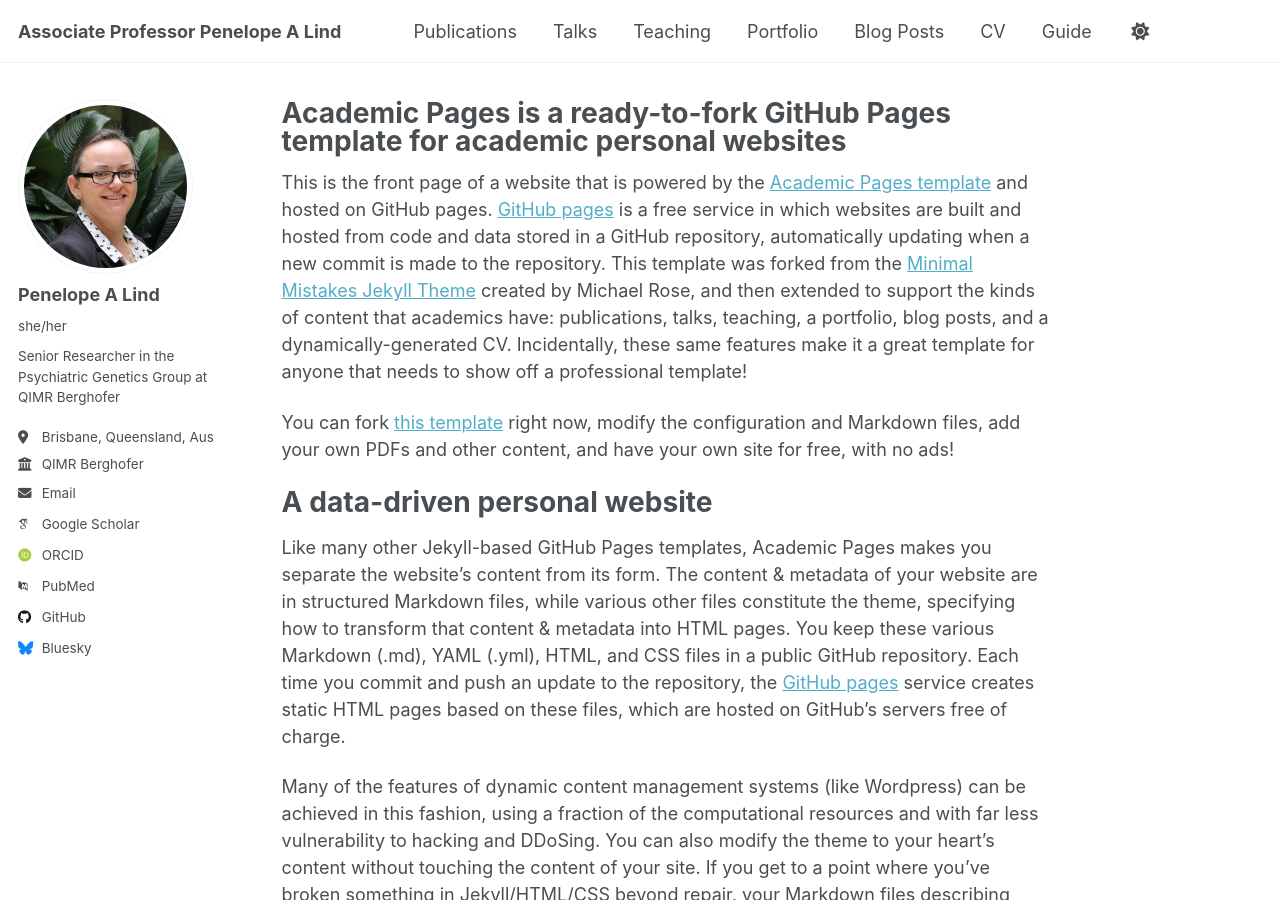
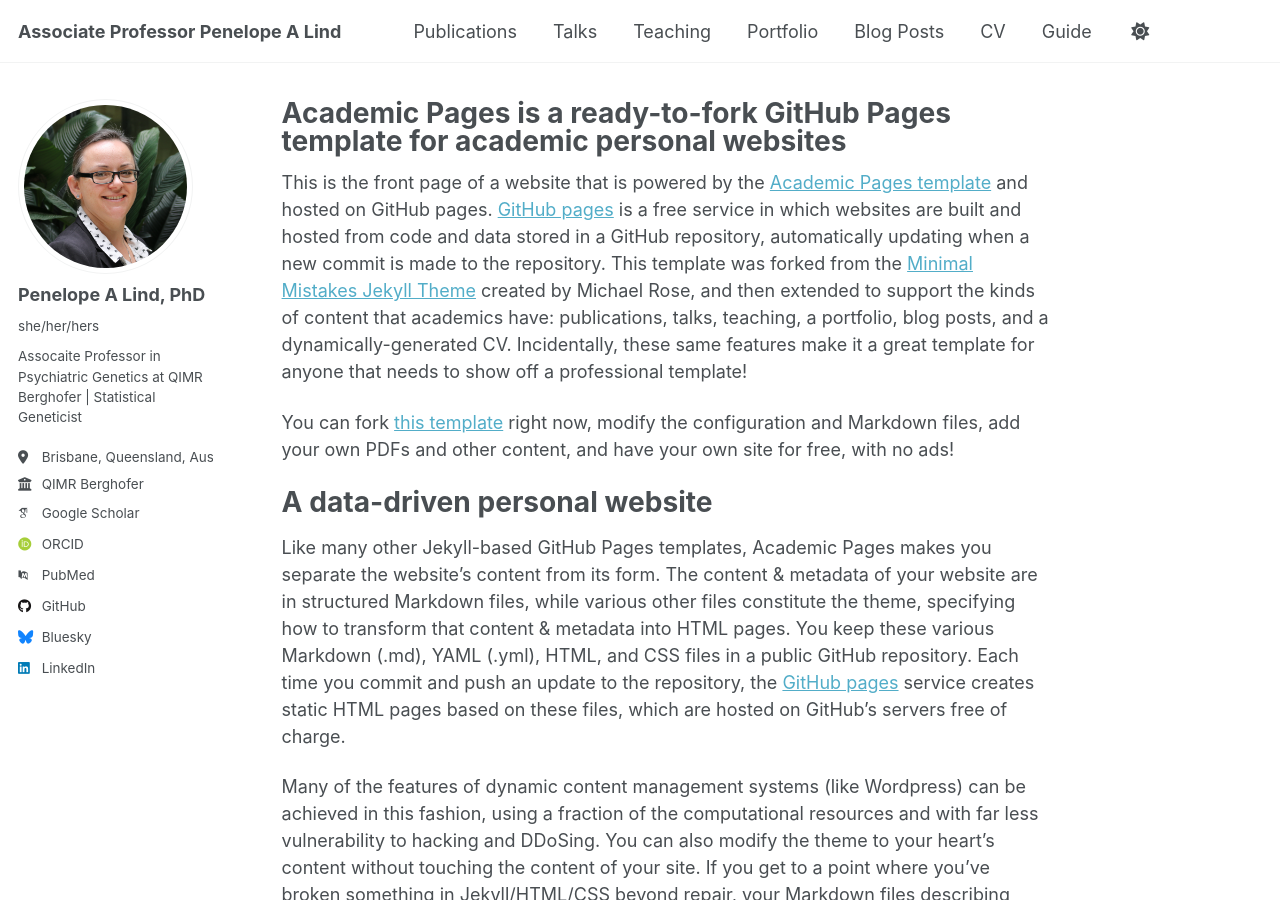
Before and after one commit to penelopelind/penelopelind.github.io, a Jekyll site: the page built from _pages/about.md, in a window 1280 px wide and 900 px high. Built offline with Jekyll 4.4.1, drawn with Linux system fonts in a browser that asks for light colours; some web fonts are replaced; a script that is not in the unit is left out.

Commit message:
Update _config.yml

```diff
--- a/_config.yml
+++ b/_config.yml
@@ -24,23 +24,23 @@ repository               : "penelopelind/penelopelind.github.io"
 author:
   # Biographic information
   avatar           : "headshot.jpg"
-  name             : "Penelope A Lind"
-  pronouns         :  "she/her"
-  bio              : "Senior Researcher in the Psychiatric Genetics Group at QIMR Berghofer"
+  name             : "Penelope A Lind, PhD"
+  pronouns         :  "she/her/hers"
+  bio              : "Assocaite Professor in Psychiatric Genetics at QIMR Berghofer | Statistical Geneticist"
   location         : "Brisbane, Queensland, Australia"
   employer         : "QIMR Berghofer"
-  uri              : # URL
-  email            : "none@example.org"
+  # uri              : # URL
+  # email            : "none@example.org"
 
   # Academic websites
   academia         : # URL
   arxiv            : # URL - Update with the correct link to your profile
-  googlescholar    : "https://scholar.google.com/citations?user=PS_CX0AAAAAJ"
+  googlescholar    : "https://scholar.google.com/citations?user=YYZg4bsAAAAJ&hl=en"
   inspire-hep      : # URL
   impactstory      : # URL
-  orcid            : "http://orcid.org/yourorcidurl"
+  orcid            : "http://orcid.org/0000-0002-3887-2598"
   semantic         : # URL
-  pubmed           : "https://www.ncbi.nlm.nih.gov/pubmed/?term=john+snow"
+  pubmed           : "https://www.ncbi.nlm.nih.gov/myncbi/penelope.lind.1/bibliography/public/"
   researchgate     : # URL
   scopus           : # URL
 
@@ -48,13 +48,13 @@ author:
   bitbucket        : # Username - Update with your username on the site
   codepen          : # Username
   dribbble         : # Username
-  github           : "academicpages"
+  github           : "https://github.com/penelopelind"
   kaggle           : # Username
   stackoverflow    : # User number or user number and name (i.e., use "1" or "1/jeff-atwood")
 
   # Social media
   artstation       : # Username
-  bluesky          : "bsky.app" # Replace this with you Bluesky username
+  bluesky          : "penelopelind" # Replace this with you Bluesky username
   facebook         : # Username
   flickr           : # Username
   foursquare       : # Username
@@ -63,7 +63,7 @@ author:
   keybase          : # Username
   instagram        : # Username
   lastfm           : # Username
-  linkedin         : # Username
+  linkedin         : "https://www.linkedin.com/in/penelope-lind-56319730/"
   mastodon         : # URL
   medium           : # URL
   pinterest        : # Username
```
